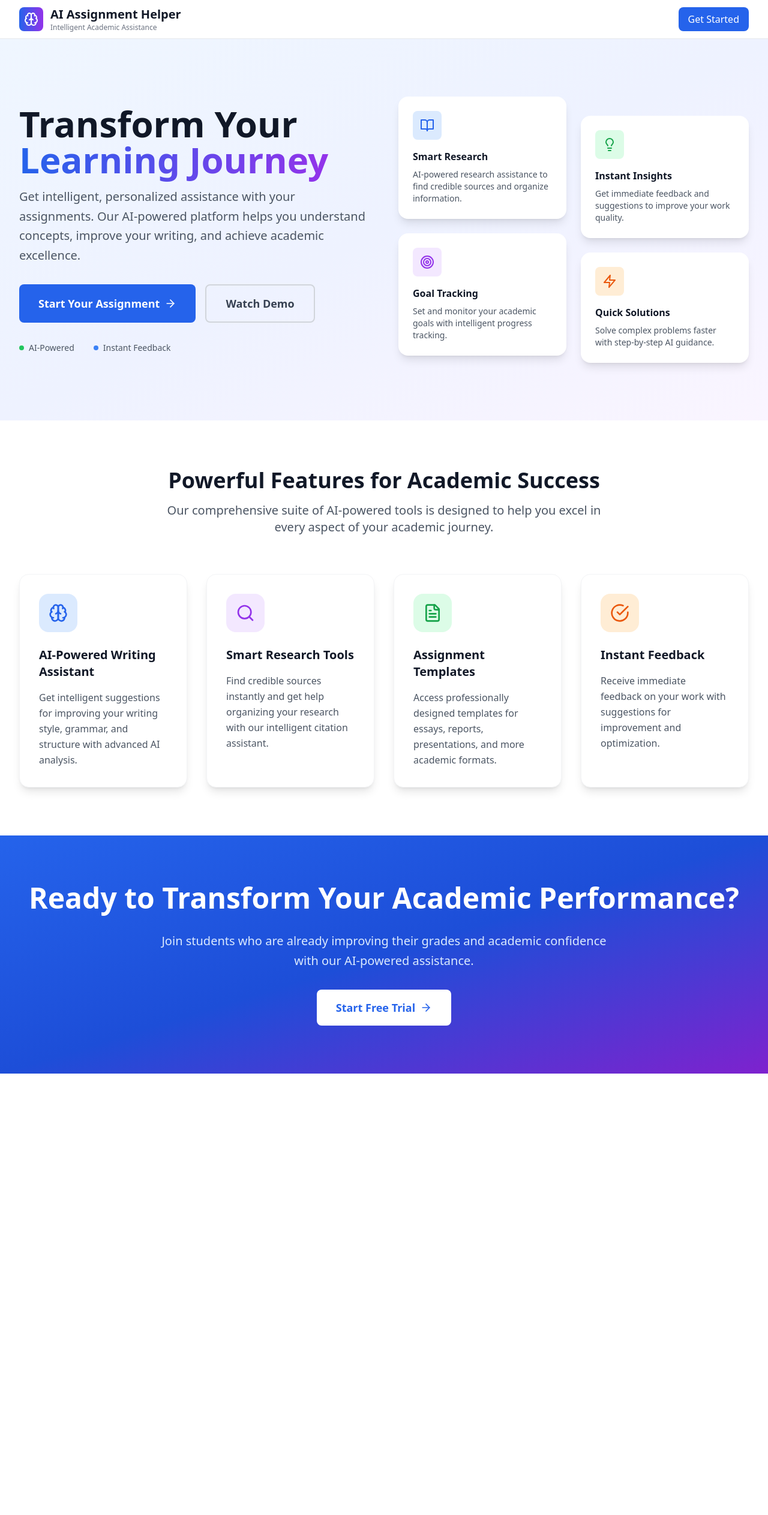
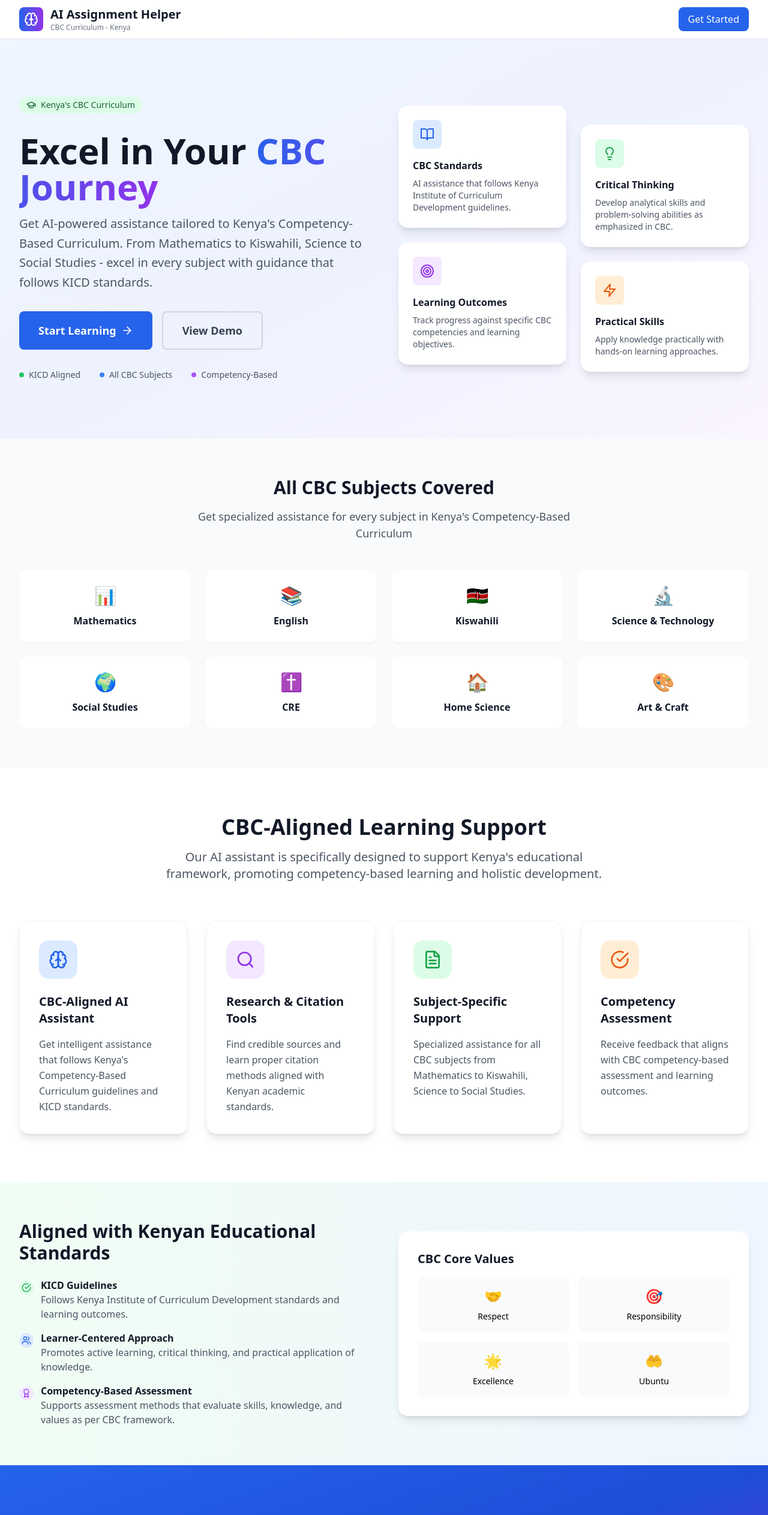
Before and after one commit to dgithinjibit/ai_assignment_helper, a React (Vite) app: page / in a window 1280 px wide. Shown: the top 2526 px of the page at 60% size. Before the commit the page ends 1790 px from the top, so only its background shows below. Built offline with nearby package versions, Linux system fonts and the light colour scheme.

Commit message:
Update subjects for CBC curriculum in Kenya

```diff
--- a/src/pages/AssignmentForm.tsx
+++ b/src/pages/AssignmentForm.tsx
@@ -13,27 +13,58 @@ const AssignmentForm = () => {
 
   const assignmentTypes = [
     { value: 'essay', label: 'Essay' },
-    { value: 'research', label: 'Research Paper' },
-    { value: 'presentation', label: 'Presentation' },
-    { value: 'report', label: 'Report' },
-    { value: 'other', label: 'Other' },
+    { value: 'math', label: 'Mathematics Problem' },
+    { value: 'code', label: 'Programming/ICT Project' },
+    { value: 'research', label: 'Research Project' },
+    { value: 'general', label: 'General Assignment' },
   ];
 
+  // CBC Curriculum subjects for Kenya
   const subjects = [
-    'English Literature',
-    'History',
-    'Psychology',
-    'Computer Science',
+    // Core Subjects (Primary & Secondary)
+    'Mathematics',
+    'English',
+    'Kiswahili',
+    'Science and Technology',
+    'Social Studies',
+    'Christian Religious Education',
+    'Islamic Religious Education',
+    'Hindu Religious Education',
+
+    // Practical Subjects
+    'Home Science',
+    'Art and Craft',
+    'Music',
+    'Physical Education',
+    'Agriculture',
+
+    // Languages
+    'French',
+    'German',
+    'Arabic',
+    'Indigenous Languages',
+
+    // Secondary Level Subjects
     'Biology',
     'Chemistry',
     'Physics',
-    'Mathematics',
-    'Economics',
-    'Political Science',
-    'Philosophy',
-    'Sociology',
-    'Art History',
-    'Business',
+    'Geography',
+    'History and Government',
+    'Business Studies',
+    'Computer Studies',
+    'Life Skills Education',
+
+    // Technical Subjects
+    'Building and Construction',
+    'Electrical Installation',
+    'Power Mechanics',
+    'Woodwork',
+    'Metalwork',
+    'Leather Work',
+
+    // Other
+    'Career Guidance',
+    'Environmental Education',
     'Other',
   ];
 
@@ -68,7 +99,7 @@ const AssignmentForm = () => {
               </div>
               <div>
                 <h1 className="text-xl font-bold text-gray-900">New Assignment</h1>
-                <p className="text-xs text-gray-500">Create a new assignment with AI assistance</p>
+                <p className="text-xs text-gray-500">CBC Curriculum - Kenya</p>
               </div>
             </div>
           </div>
@@ -80,7 +111,8 @@ const AssignmentForm = () => {
           <div className="px-6 py-4 border-b border-gray-200">
             <h2 className="text-lg font-semibold text-gray-900">Assignment Details</h2>
             <p className="text-sm text-gray-600 mt-1">
-              Fill in the details below to create your assignment and get AI-powered assistance.
+              Create assignments aligned with Kenya's Competency-Based Curriculum (CBC).
+              Our AI assistant follows KICD guidelines and supports learner-centered approaches.
             </p>
           </div>
 
@@ -110,7 +142,7 @@ const AssignmentForm = () => {
             <div className="grid grid-cols-1 md:grid-cols-2 gap-6">
               <div>
                 <label htmlFor="subject" className="block text-sm font-medium text-gray-700 mb-2">
-                  Subject *
+                  CBC Subject *
                 </label>
                 <div className="relative">
                   <div className="absolute inset-y-0 left-0 pl-3 flex items-center pointer-events-none">
@@ -120,7 +152,7 @@ const AssignmentForm = () => {
                     {...register('subject', { required: 'Subject is required' })}
                     className="block w-full pl-10 pr-3 py-3 border border-gray-300 rounded-lg focus:outline-none focus:ring-2 focus:ring-blue-500 focus:border-transparent"
                   >
-                    <option value="">Select a subject</option>
+                    <option value="">Select a CBC subject</option>
                     {subjects.map((subject) => (
                       <option key={subject} value={subject}>
                         {subject}
@@ -180,11 +212,14 @@ const AssignmentForm = () => {
                 {...register('description', { required: 'Description is required' })}
                 rows={4}
                 className="block w-full px-3 py-3 border border-gray-300 rounded-lg focus:outline-none focus:ring-2 focus:ring-blue-500 focus:border-transparent"
-                placeholder="Describe your assignment requirements, objectives, and any specific instructions..."
+                placeholder="Describe your assignment requirements, learning objectives, and any specific CBC competencies to be assessed..."
               />
               {errors.description && (
                 <p className="mt-1 text-sm text-red-600">{errors.description.message}</p>
               )}
+              <p className="mt-1 text-sm text-gray-500">
+                Include specific CBC competencies, learning outcomes, and assessment criteria as per KICD guidelines.
+              </p>
             </div>
 
             {/* Initial Content */}
@@ -196,11 +231,28 @@ const AssignmentForm = () => {
                 {...register('content')}
                 rows={6}
                 className="block w-full px-3 py-3 border border-gray-300 rounded-lg focus:outline-none focus:ring-2 focus:ring-blue-500 focus:border-transparent"
-                placeholder="Start writing your assignment here, or leave blank to begin with AI assistance..."
+                placeholder="Start working on your assignment here, or leave blank to begin with AI assistance aligned to CBC standards..."
               />
               <p className="mt-1 text-sm text-gray-500">
-                You can add content now or start working on it after creating the assignment.
+                Our AI assistant will help ensure your work meets CBC learning outcomes and assessment standards.
               </p>
+            </div>
+
+            {/* CBC Compliance Notice */}
+            <div className="bg-blue-50 border border-blue-200 rounded-lg p-4">
+              <div className="flex items-start space-x-3">
+                <div className="bg-blue-100 p-1 rounded-full">
+                  <BookOpen className="h-4 w-4 text-blue-600" />
+                </div>
+                <div className="text-sm">
+                  <h4 className="font-medium text-blue-900 mb-1">CBC Compliance</h4>
+                  <p className="text-blue-700">
+                    This AI assistant is designed to support Kenya's Competency-Based Curriculum,
+                    promoting learner-centered approaches, critical thinking, and practical application
+                    of knowledge as outlined by the Kenya Institute of Curriculum Development (KICD).
+                  </p>
+                </div>
+              </div>
             </div>
 
             {/* Submit Button */}
--- a/src/pages/Landing.tsx
+++ b/src/pages/Landing.tsx
@@ -1,33 +1,44 @@
 import React from 'react';
 import { Link } from 'react-router-dom';
-import { ArrowRight, BookOpen, Lightbulb, Target, Zap, Brain, CheckCircle, Search, FileText } from 'lucide-react';
+import { ArrowRight, BookOpen, Lightbulb, Target, Zap, Brain, CheckCircle, Search, FileText, GraduationCap, Users, Award } from 'lucide-react';
 
 const Landing = () => {
   const features = [
     {
       icon: Brain,
-      title: "AI-Powered Writing Assistant",
-      description: "Get intelligent suggestions for improving your writing style, grammar, and structure with advanced AI analysis.",
+      title: "CBC-Aligned AI Assistant",
+      description: "Get intelligent assistance that follows Kenya's Competency-Based Curriculum guidelines and KICD standards.",
       color: "blue"
     },
     {
       icon: Search,
-      title: "Smart Research Tools",
-      description: "Find credible sources instantly and get help organizing your research with our intelligent citation assistant.",
+      title: "Research & Citation Tools",
+      description: "Find credible sources and learn proper citation methods aligned with Kenyan academic standards.",
       color: "purple"
     },
     {
       icon: FileText,
-      title: "Assignment Templates",
-      description: "Access professionally designed templates for essays, reports, presentations, and more academic formats.",
+      title: "Subject-Specific Support",
+      description: "Specialized assistance for all CBC subjects from Mathematics to Kiswahili, Science to Social Studies.",
       color: "green"
     },
     {
       icon: CheckCircle,
-      title: "Instant Feedback",
-      description: "Receive immediate feedback on your work with suggestions for improvement and optimization.",
+      title: "Competency Assessment",
+      description: "Receive feedback that aligns with CBC competency-based assessment and learning outcomes.",
       color: "orange"
     }
+  ];
+
+  const cbcSubjects = [
+    { name: "Mathematics", icon: "📊" },
+    { name: "English", icon: "📚" },
+    { name: "Kiswahili", icon: "🇰🇪" },
+    { name: "Science & Technology", icon: "🔬" },
+    { name: "Social Studies", icon: "🌍" },
+    { name: "CRE", icon: "✝️" },
+    { name: "Home Science", icon: "🏠" },
+    { name: "Art & Craft", icon: "🎨" },
   ];
 
   const getColorClasses = (color: string) => {
@@ -52,7 +63,7 @@ const Landing = () => {
               </div>
               <div>
                 <h1 className="text-xl font-bold text-gray-900">AI Assignment Helper</h1>
-                <p className="text-xs text-gray-500">Intelligent Academic Assistance</p>
+                <p className="text-xs text-gray-500">CBC Curriculum - Kenya</p>
               </div>
             </div>
 
@@ -74,14 +85,20 @@ const Landing = () => {
           <div className="grid lg:grid-cols-2 gap-12 items-center">
             <div className="space-y-8">
               <div className="space-y-4">
+                <div className="inline-flex items-center px-3 py-1 rounded-full text-sm font-medium bg-green-100 text-green-800 mb-4">
+                  <GraduationCap className="h-4 w-4 mr-2" />
+                  Kenya's CBC Curriculum
+                </div>
                 <h1 className="text-4xl lg:text-6xl font-bold text-gray-900 leading-tight">
-                  Transform Your
+                  Excel in Your
                   <span className="bg-gradient-to-r from-blue-600 to-purple-600 bg-clip-text text-transparent">
-                    {' '}Learning Journey
+                    {' '}CBC Journey
                   </span>
                 </h1>
                 <p className="text-xl text-gray-600 leading-relaxed">
-                  Get intelligent, personalized assistance with your assignments. Our AI-powered platform helps you understand concepts, improve your writing, and achieve academic excellence.
+                  Get AI-powered assistance tailored to Kenya's Competency-Based Curriculum.
+                  From Mathematics to Kiswahili, Science to Social Studies - excel in every subject
+                  with guidance that follows KICD standards.
                 </p>
               </div>
 
@@ -90,22 +107,26 @@ const Landing = () => {
                   to="/dashboard"
                   className="bg-blue-600 hover:bg-blue-700 text-white px-8 py-4 rounded-lg font-semibold text-lg transition-all duration-200 transform hover:scale-105 flex items-center justify-center group"
                 >
-                  Start Your Assignment
+                  Start Learning
                   <ArrowRight className="ml-2 h-5 w-5 group-hover:translate-x-1 transition-transform" />
                 </Link>
                 <button className="border-2 border-gray-300 hover:border-gray-400 text-gray-700 px-8 py-4 rounded-lg font-semibold text-lg transition-all duration-200 hover:bg-gray-50">
-                  Watch Demo
+                  View Demo
                 </button>
               </div>
 
               <div className="flex items-center space-x-8 text-sm text-gray-600">
                 <div className="flex items-center space-x-2">
                   <div className="w-2 h-2 bg-green-500 rounded-full"></div>
-                  <span>AI-Powered</span>
+                  <span>KICD Aligned</span>
                 </div>
                 <div className="flex items-center space-x-2">
                   <div className="w-2 h-2 bg-blue-500 rounded-full"></div>
-                  <span>Instant Feedback</span>
+                  <span>All CBC Subjects</span>
+                </div>
+                <div className="flex items-center space-x-2">
+                  <div className="w-2 h-2 bg-purple-500 rounded-full"></div>
+                  <span>Competency-Based</span>
                 </div>
               </div>
             </div>
@@ -116,16 +137,16 @@ const Landing = () => {
                   <div className="bg-blue-100 w-12 h-12 rounded-lg flex items-center justify-center mb-4">
                     <BookOpen className="h-6 w-6 text-blue-600" />
                   </div>
-                  <h3 className="font-semibold text-gray-900 mb-2">Smart Research</h3>
-                  <p className="text-gray-600 text-sm">AI-powered research assistance to find credible sources and organize information.</p>
+                  <h3 className="font-semibold text-gray-900 mb-2">CBC Standards</h3>
+                  <p className="text-gray-600 text-sm">AI assistance that follows Kenya Institute of Curriculum Development guidelines.</p>
                 </div>
 
                 <div className="bg-white p-6 rounded-2xl shadow-lg hover:shadow-xl transition-shadow">
                   <div className="bg-purple-100 w-12 h-12 rounded-lg flex items-center justify-center mb-4">
                     <Target className="h-6 w-6 text-purple-600" />
                   </div>
-                  <h3 className="font-semibold text-gray-900 mb-2">Goal Tracking</h3>
-                  <p className="text-gray-600 text-sm">Set and monitor your academic goals with intelligent progress tracking.</p>
+                  <h3 className="font-semibold text-gray-900 mb-2">Learning Outcomes</h3>
+                  <p className="text-gray-600 text-sm">Track progress against specific CBC competencies and learning objectives.</p>
                 </div>
               </div>
 
@@ -134,16 +155,16 @@ const Landing = () => {
                   <div className="bg-green-100 w-12 h-12 rounded-lg flex items-center justify-center mb-4">
                     <Lightbulb className="h-6 w-6 text-green-600" />
                   </div>
-                  <h3 className="font-semibold text-gray-900 mb-2">Instant Insights</h3>
-                  <p className="text-gray-600 text-sm">Get immediate feedback and suggestions to improve your work quality.</p>
+                  <h3 className="font-semibold text-gray-900 mb-2">Critical Thinking</h3>
+                  <p className="text-gray-600 text-sm">Develop analytical skills and problem-solving abilities as emphasized in CBC.</p>
                 </div>
 
                 <div className="bg-white p-6 rounded-2xl shadow-lg hover:shadow-xl transition-shadow">
                   <div className="bg-orange-100 w-12 h-12 rounded-lg flex items-center justify-center mb-4">
                     <Zap className="h-6 w-6 text-orange-600" />
                   </div>
-                  <h3 className="font-semibold text-gray-900 mb-2">Quick Solutions</h3>
-                  <p className="text-gray-600 text-sm">Solve complex problems faster with step-by-step AI guidance.</p>
+                  <h3 className="font-semibold text-gray-900 mb-2">Practical Skills</h3>
+                  <p className="text-gray-600 text-sm">Apply knowledge practically with hands-on learning approaches.</p>
                 </div>
               </div>
             </div>
@@ -151,15 +172,42 @@ const Landing = () => {
         </div>
       </div>
 
+      {/* CBC Subjects Section */}
+      <section className="py-16 bg-gray-50">
+        <div className="max-w-7xl mx-auto px-4 sm:px-6 lg:px-8">
+          <div className="text-center mb-12">
+            <h2 className="text-3xl font-bold text-gray-900 mb-4">
+              All CBC Subjects Covered
+            </h2>
+            <p className="text-lg text-gray-600 max-w-2xl mx-auto">
+              Get specialized assistance for every subject in Kenya's Competency-Based Curriculum
+            </p>
+          </div>
+
+          <div className="grid grid-cols-2 md:grid-cols-4 gap-6">
+            {cbcSubjects.map((subject, index) => (
+              <div
+                key={index}
+                className="bg-white p-6 rounded-xl shadow-sm hover:shadow-md transition-shadow text-center"
+              >
+                <div className="text-3xl mb-3">{subject.icon}</div>
+                <h3 className="font-semibold text-gray-900">{subject.name}</h3>
+              </div>
+            ))}
+          </div>
+        </div>
+      </section>
+
       {/* Features Section */}
       <section className="py-20 bg-white">
         <div className="max-w-7xl mx-auto px-4 sm:px-6 lg:px-8">
           <div className="text-center mb-16">
             <h2 className="text-4xl font-bold text-gray-900 mb-4">
-              Powerful Features for Academic Success
+              CBC-Aligned Learning Support
             </h2>
             <p className="text-xl text-gray-600 max-w-3xl mx-auto">
-              Our comprehensive suite of AI-powered tools is designed to help you excel in every aspect of your academic journey.
+              Our AI assistant is specifically designed to support Kenya's educational framework,
+              promoting competency-based learning and holistic development.
             </p>
           </div>
 
@@ -180,15 +228,79 @@ const Landing = () => {
         </div>
       </section>
 
+      {/* Educational Standards Section */}
+      <section className="py-16 bg-gradient-to-r from-green-50 to-blue-50">
+        <div className="max-w-7xl mx-auto px-4 sm:px-6 lg:px-8">
+          <div className="grid lg:grid-cols-2 gap-12 items-center">
+            <div>
+              <h2 className="text-3xl font-bold text-gray-900 mb-6">
+                Aligned with Kenyan Educational Standards
+              </h2>
+              <div className="space-y-4">
+                <div className="flex items-start space-x-3">
+                  <div className="bg-green-100 p-1 rounded-full mt-1">
+                    <CheckCircle className="h-4 w-4 text-green-600" />
+                  </div>
+                  <div>
+                    <h4 className="font-semibold text-gray-900">KICD Guidelines</h4>
+                    <p className="text-gray-600">Follows Kenya Institute of Curriculum Development standards and learning outcomes.</p>
+                  </div>
+                </div>
+                <div className="flex items-start space-x-3">
+                  <div className="bg-blue-100 p-1 rounded-full mt-1">
+                    <Users className="h-4 w-4 text-blue-600" />
+                  </div>
+                  <div>
+                    <h4 className="font-semibold text-gray-900">Learner-Centered Approach</h4>
+                    <p className="text-gray-600">Promotes active learning, critical thinking, and practical application of knowledge.</p>
+                  </div>
+                </div>
+                <div className="flex items-start space-x-3">
+                  <div className="bg-purple-100 p-1 rounded-full mt-1">
+                    <Award className="h-4 w-4 text-purple-600" />
+                  </div>
+                  <div>
+                    <h4 className="font-semibold text-gray-900">Competency-Based Assessment</h4>
+                    <p className="text-gray-600">Supports assessment methods that evaluate skills, knowledge, and values as per CBC framework.</p>
+                  </div>
+                </div>
+              </div>
+            </div>
+            <div className="bg-white p-8 rounded-2xl shadow-lg">
+              <h3 className="text-xl font-semibold text-gray-900 mb-4">CBC Core Values</h3>
+              <div className="grid grid-cols-2 gap-4">
+                <div className="text-center p-4 bg-gray-50 rounded-lg">
+                  <div className="text-2xl mb-2">🤝</div>
+                  <div className="text-sm font-medium">Respect</div>
+                </div>
+                <div className="text-center p-4 bg-gray-50 rounded-lg">
+                  <div className="text-2xl mb-2">🎯</div>
+                  <div className="text-sm font-medium">Responsibility</div>
+                </div>
+                <div className="text-center p-4 bg-gray-50 rounded-lg">
+                  <div className="text-2xl mb-2">🌟</div>
+                  <div className="text-sm font-medium">Excellence</div>
+                </div>
+                <div className="text-center p-4 bg-gray-50 rounded-lg">
+                  <div className="text-2xl mb-2">🤲</div>
+                  <div className="text-sm font-medium">Ubuntu</div>
+                </div>
+              </div>
+            </div>
+          </div>
+        </div>
+      </section>
+
       {/* CTA Section */}
       <section className="py-20 bg-gradient-to-br from-blue-600 via-blue-700 to-purple-700">
         <div className="max-w-7xl mx-auto px-4 sm:px-6 lg:px-8 text-center">
           <div className="space-y-8">
             <h2 className="text-4xl lg:text-5xl font-bold text-white leading-tight">
-              Ready to Transform Your Academic Performance?
+              Ready to Excel in Your CBC Studies?
             </h2>
             <p className="text-xl text-blue-100 leading-relaxed max-w-3xl mx-auto">
-              Join students who are already improving their grades and academic confidence with our AI-powered assistance.
+              Join Kenyan students who are already improving their academic performance with
+              AI assistance designed specifically for the Competency-Based Curriculum.
             </p>
 
             <div className="flex flex-col sm:flex-row gap-4 justify-center">
@@ -196,9 +308,24 @@ const Landing = () => {
                 to="/dashboard"
                 className="bg-white text-blue-600 hover:bg-gray-100 px-8 py-4 rounded-lg font-semibold text-lg transition-all duration-200 transform hover:scale-105 flex items-center justify-center group"
               >
-                Start Free Trial
+                Start Learning Now
                 <ArrowRight className="ml-2 h-5 w-5 group-hover:translate-x-1 transition-transform" />
               </Link>
+            </div>
+
+            <div className="flex items-center justify-center space-x-8 text-blue-100 text-sm">
+              <div className="flex items-center space-x-2">
+                <CheckCircle className="h-4 w-4" />
+                <span>KICD Aligned</span>
+              </div>
+              <div className="flex items-center space-x-2">
+                <CheckCircle className="h-4 w-4" />
+                <span>All CBC Subjects</span>
+              </div>
+              <div className="flex items-center space-x-2">
+                <CheckCircle className="h-4 w-4" />
+                <span>Free to Use</span>
+              </div>
             </div>
           </div>
         </div>
--- a/src/types/index.ts
+++ b/src/types/index.ts
@@ -11,13 +11,12 @@ export interface Assignment {
   id: string;
   user_id: string;
   title: string;
-  description: string;
-  subject: string;
-  assignment_type: 'essay' | 'research' | 'presentation' | 'report' | 'other';
-  status: 'draft' | 'in_progress' | 'completed' | 'submitted';
-  due_date?: string;
-  content?: string;
-  ai_suggestions?: string[];
+  content: string;
+  type: 'essay' | 'math' | 'code' | 'research' | 'general';
+  status: 'uploaded' | 'processing' | 'completed' | 'error';
+  difficulty_level?: number;
+  subject?: string;
+  original_filename?: string;
   created_at: string;
   updated_at: string;
 }
@@ -39,7 +38,45 @@ export interface AssignmentFormData {
   title: string;
   description: string;
   subject: string;
-  assignment_type: Assignment['assignment_type'];
+  assignment_type: Assignment['type'];
   due_date?: string;
   content?: string;
 }
+
+// CBC-specific types for Kenya's Competency-Based Curriculum
+export interface CBCCompetency {
+  id: string;
+  subject: string;
+  grade_level: string;
+  competency_area: string;
+  learning_outcome: string;
+  assessment_criteria: string[];
+}
+
+export interface CBCSubject {
+  name: string;
+  code: string;
+  category: 'core' | 'optional' | 'co-curricular';
+  grade_levels: string[];
+  competency_areas: string[];
+}
+
+export interface LearningOutcome {
+  id: string;
+  subject: string;
+  grade_level: string;
+  strand: string;
+  sub_strand: string;
+  specific_outcome: string;
+  suggested_activities: string[];
+  assessment_methods: string[];
+}
+
+// Kenya-specific educational standards
+export interface KICDStandard {
+  subject: string;
+  grade_level: string;
+  core_competencies: string[];
+  values: string[];
+  pertinent_issues: string[];
+}
```
Also changed, not shown: 1 other file (tests, documents, lock files or other folders).
